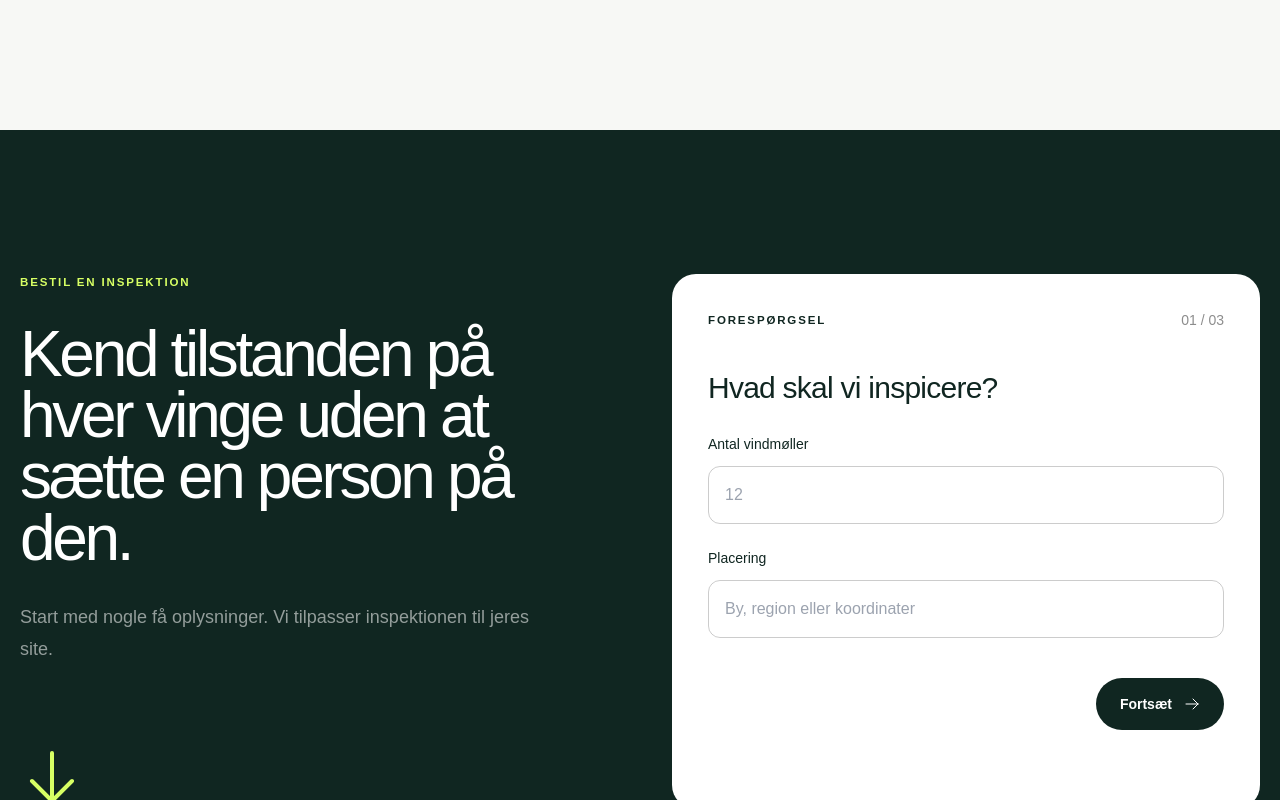
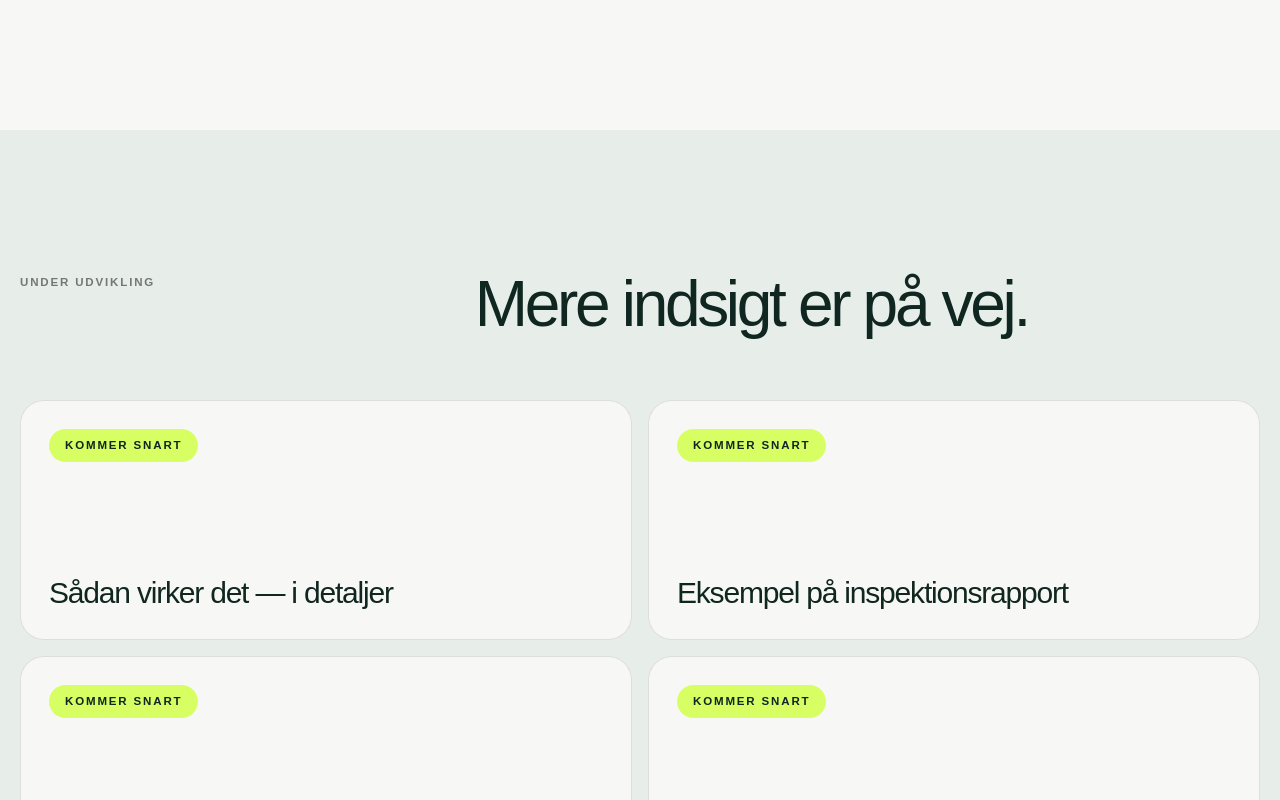
Before and after one commit to oumar969/-AeroSight, a Next.js app: page /da/ in a window 1280 px wide. Shown: the part 5080-5880 px from the top of the page. Built offline with nearby package versions, Linux system fonts and the light colour scheme.

Commit message:
Add coming soon product sections

```diff
--- a/app/[lang]/page.tsx
+++ b/app/[lang]/page.tsx
@@ -38,6 +38,8 @@ export default async function Home({ params }: { params: Promise<{ lang: string
 
     <section id="process" className="shell py-24 md:py-36"><p className="eyebrow text-black/50">{t.processLabel}</p><h2 className="section-title mt-8">{t.processTitle}</h2><div className="mt-20">{t.process.map(p=><article key={p[0]} className="group grid gap-5 border-t border-black/15 py-7 transition-colors hover:bg-[var(--mist)] md:grid-cols-[.75fr_1.25fr] md:px-5"><h3 className="text-3xl font-medium">{p[1]}</h3><p className="max-w-xl leading-7 text-black/55">{p[2]}</p></article>)}</div></section>
 
+    <section className="bg-[var(--mist)] py-24 md:py-36"><div className="shell"><div className="grid gap-8 md:grid-cols-[.7fr_1.3fr]"><p className="eyebrow text-black/50">{t.upcomingLabel}</p><h2 className="section-title max-w-4xl">{t.upcomingTitle}</h2></div><div className="mt-16 grid gap-4 md:grid-cols-2">{t.upcoming.map((item)=><article key={item} className="flex min-h-[240px] flex-col justify-between rounded-3xl border border-black/10 bg-[var(--snow)] p-7 transition-transform duration-300 hover:-translate-y-1"><span className="eyebrow w-fit rounded-full bg-[var(--signal)] px-4 py-2 text-[var(--ink)]">{t.upcomingBadge}</span><h3 className="max-w-md text-3xl font-medium tracking-[-.04em]">{item}</h3></article>)}</div></div></section>
+
     <section id="contact" className="bg-[var(--ink)] py-24 text-white md:py-36"><div className="shell grid gap-16 lg:grid-cols-2"><div><p className="eyebrow text-[var(--signal)]">{t.primary}</p><h2 className="section-title mt-8">{t.quote}</h2><p className="mt-8 max-w-lg text-lg leading-8 text-white/55">{t.quoteText}</p><ArrowDownIcon className="mt-20 h-16 w-16 text-[var(--signal)]"/></div><QuoteForm lang={lang}/></div></section>
 
     <footer className="bg-[var(--ink)] pb-8 text-white"><div className="shell border-t border-white/20 pt-10"><p className="text-[clamp(2.6rem,7vw,7rem)] font-medium leading-none tracking-[-.06em]">AeroSight<span className="text-[var(--signal)]">●</span></p><div className="mt-12 flex flex-wrap justify-between gap-5 text-sm text-white/50"><span>{t.footer}</span><span>© {new Date().getFullYear()} AeroSight. {t.rights}</span></div></div></footer>
--- a/lib/content.ts
+++ b/lib/content.ts
@@ -18,6 +18,8 @@ export const copy = {
     ],
     processLabel: "From flight to decision", processTitle: "A clearer way to inspect.",
     process: [["01", "Plan", "We align scope, assets and operational constraints."], ["02", "Capture", "Certified pilots collect consistent, high-resolution data."], ["03", "Analyze", "Our model identifies and categorizes areas that need attention."], ["04", "Act", "You receive a clear report built around next steps."]],
+    upcomingLabel: "In development", upcomingTitle: "More clarity is coming.", upcomingBadge: "Coming soon",
+    upcoming: ["How it works — in detail", "Sample inspection report", "Defects our system identifies", "Why AeroSight comparison"],
     quote: "Know the condition of every blade without putting a person on one.", quoteText: "Start with a few details. We’ll shape the inspection around your site.",
     footer: "A better view of your assets.", rights: "All rights reserved.",
   },
@@ -35,6 +37,8 @@ export const copy = {
     ],
     processLabel: "Fra flyvning til beslutning", processTitle: "En klarere måde at inspicere på.",
     process: [["01", "Planlæg", "Vi afstemmer omfang, aktiver og driftsmæssige hensyn."], ["02", "Indsaml", "Certificerede piloter indsamler ensartede data i høj opløsning."], ["03", "Analysér", "Vores model finder og kategoriserer områder, som kræver opmærksomhed."], ["04", "Handl", "I modtager en tydelig rapport bygget op omkring de næste skridt."]],
+    upcomingLabel: "Under udvikling", upcomingTitle: "Mere indsigt er på vej.", upcomingBadge: "Kommer snart",
+    upcoming: ["Sådan virker det — i detaljer", "Eksempel på inspektionsrapport", "Skader vores system identificerer", "Hvorfor AeroSight-sammenligning"],
     quote: "Kend tilstanden på hver vinge uden at sætte en person på den.", quoteText: "Start med nogle få oplysninger. Vi tilpasser inspektionen til jeres site.",
     footer: "Et bedre overblik over jeres aktiver.", rights: "Alle rettigheder forbeholdes.",
   },
```
